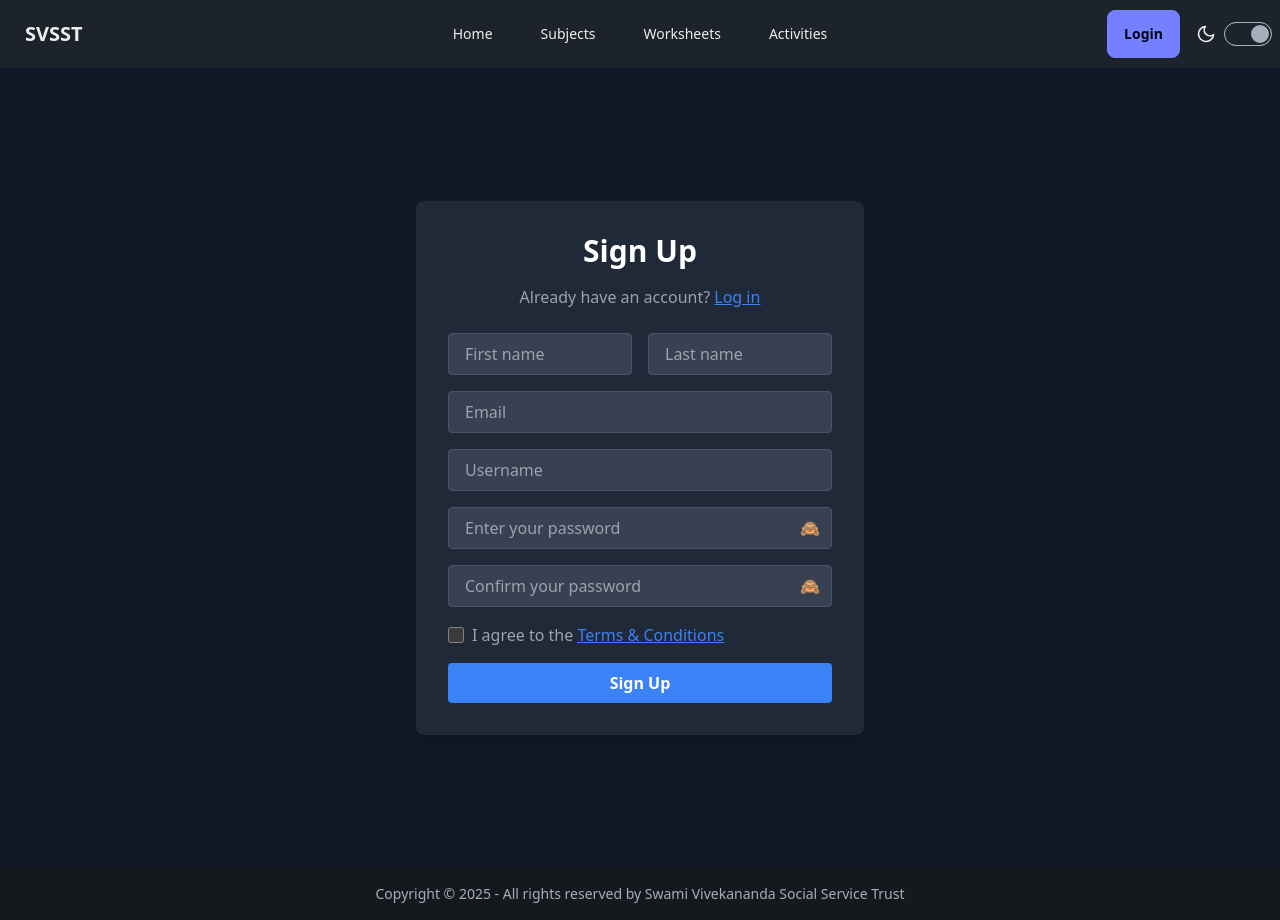
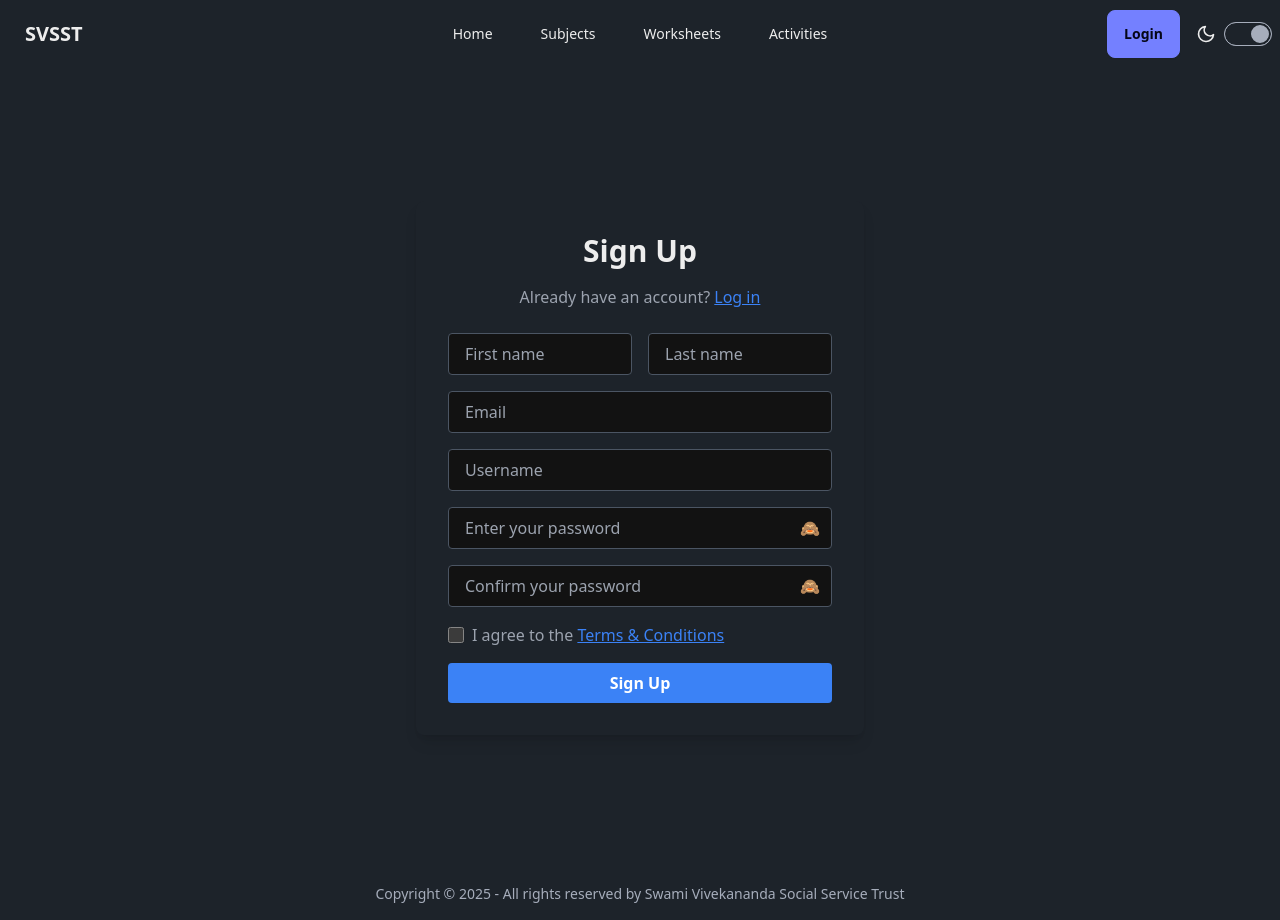
Before and after one commit to NandanaRamesh/Service-Learning-Project, a Next.js app: page /Pages/signup in a window 1280 px wide. Built offline with nearby package versions, Linux system fonts and the light colour scheme.

Commit message:
Updated pages for Subjects, Videos, Login, Signup, and Footer components - Light and Dark Theme

```diff
--- a/app/Pages/Subjects/page.tsx
+++ b/app/Pages/Subjects/page.tsx
@@ -47,17 +47,17 @@ const SubjectsPage: React.FC = () => {
   };
 
   return (
-    <div className="flex min-h-screen bg-gray-900 text-white">
+    <div className="flex min-h-screen">
       {/* Sidebar */}
-      <div className="w-1/4 bg-gray-800 p-4">
+      <div className="w-1/4 p-4">
         <h2 className="text-2xl font-bold mb-4 text-center">Subjects</h2>
         <ul className="space-y-2">
           {subjects.map((subject) => (
             <li key={subject.id}>
               <button
                 onClick={() => handleSubjectChange(subject.id)}
-                className={`w-full px-4 py-2 text-left rounded hover:bg-blue-500 ${
-                  selectedSubject === subject.id ? "bg-blue-500" : "bg-gray-700"
+                className={`w-full px-4 py-2 text-left rounded border border-gray-400 hover:bg-blue-500 ${
+                  selectedSubject === subject.id ? "bg-blue-500" : ""
                 }`}>
                 {subject.label}
               </button>
@@ -83,7 +83,7 @@ const SubjectsPage: React.FC = () => {
             placeholder="Search videos..."
             value={searchQuery}
             onChange={(e) => setSearchQuery(e.target.value)}
-            className="w-full px-4 py-2 rounded bg-gray-800 text-white border border-gray-600 focus:outline-none focus:ring-2 focus:ring-blue-500"
+            className="w-full px-4 py-2 rounded border border-gray-600 focus:outline-none focus:ring-2 focus:ring-blue-500"
           />
         </div>
 
@@ -93,7 +93,7 @@ const SubjectsPage: React.FC = () => {
               filteredVideos.map((video) => (
                 <div
                   key={video.id}
-                  className="bg-gray-800 p-4 rounded shadow hover:shadow-lg transition">
+                  className="p-4 rounded shadow hover:shadow-lg transition">
                   <img
                     src={video.thumbnail}
                     alt={video.title}
@@ -116,7 +116,7 @@ const SubjectsPage: React.FC = () => {
             videos.map((video) => (
               <div
                 key={video.id}
-                className="bg-gray-800 p-4 rounded shadow hover:shadow-lg transition">
+                className="p-4 rounded shadow hover:shadow-lg transition">
                 <img
                   src={video.thumbnail}
                   alt={video.title}
--- a/app/Pages/Videos/page.tsx
+++ b/app/Pages/Videos/page.tsx
@@ -33,8 +33,8 @@ const VideoPage: React.FC = () => {
             <li key={grade.id}>
               <button
                 onClick={() => setSelectedGrade(grade.id)}
-                className={`w-full px-4 py-2 text-left rounded hover:bg-blue-500 ${
-                  selectedGrade === grade.id ? "bg-blue-500" : "bg-gray-700"
+                className={`w-full px-4 py-2 text-left rounded border border-gray-400 hover:bg-blue-500 ${
+                  selectedGrade === grade.id ? "bg-blue-500" : ""
                 }`}>
                 {grade.label}
               </button>
@@ -54,7 +54,7 @@ const VideoPage: React.FC = () => {
             placeholder="Search videos..."
             value={searchQuery}
             onChange={(e) => setSearchQuery(e.target.value)}
-            className="w-full px-4 py-2 rounded bg-gray-800 text-white border border-gray-600 focus:outline-none focus:ring-2 focus:ring-blue-500"
+            className="w-full px-4 py-2 rounded border border-gray-600 focus:outline-none focus:ring-2 focus:ring-blue-500"
           />
         </div>
 
@@ -64,7 +64,7 @@ const VideoPage: React.FC = () => {
               filteredVideos.map((video) => (
                 <div
                   key={video.id}
-                  className="bg-gray-800 p-4 rounded shadow hover:shadow-lg transition">
+                  className="p-4 rounded shadow hover:shadow-lg transition">
                   <img
                     src={video.thumbnail}
                     alt={video.title}
@@ -87,7 +87,7 @@ const VideoPage: React.FC = () => {
             videos.map((video) => (
               <div
                 key={video.id}
-                className="bg-gray-800 p-4 rounded shadow hover:shadow-lg transition">
+                className="p-4 rounded shadow hover:shadow-lg transition">
                 <img
                   src={video.thumbnail}
                   alt={video.title}
--- a/app/Pages/login/page.tsx
+++ b/app/Pages/login/page.tsx
@@ -9,8 +9,8 @@ const Login: React.FC = () => {
   };
 
   return (
-    <div className="min-h-screen flex items-center justify-center bg-gray-900 text-white">
-      <div className="w-full max-w-md p-8 bg-gray-800 rounded-lg shadow-lg">
+    <div className="min-h-screen flex items-center justify-center">
+      <div className="w-full max-w-md p-8 rounded-lg shadow-lg">
         <h1 className="text-3xl font-bold mb-4 text-center">Log In</h1>
         <p className="text-center text-gray-400">
           Don’t have an account?{" "}
@@ -22,13 +22,13 @@ const Login: React.FC = () => {
           <input
             type="email"
             placeholder="Email"
-            className="w-full px-4 py-2 bg-gray-700 rounded border border-gray-600 placeholder-gray-400 focus:outline-none focus:ring-2 focus:ring-blue-500"
+            className="w-full px-4 py-2 rounded border border-gray-600 placeholder-gray-400 focus:outline-none focus:ring-2 focus:ring-blue-500"
           />
           <div className="relative">
             <input
               type={showPassword ? "text" : "password"}
               placeholder="Enter your password"
-              className="w-full px-4 py-2 bg-gray-700 rounded border border-gray-600 placeholder-gray-400 focus:outline-none focus:ring-2 focus:ring-blue-500"
+              className="w-full px-4 py-2 rounded border border-gray-600 placeholder-gray-400 focus:outline-none focus:ring-2 focus:ring-blue-500"
             />
             <button
               type="button"
@@ -44,7 +44,7 @@ const Login: React.FC = () => {
           </div>
           <button
             type="submit"
-            className="w-full py-2 bg-blue-500 hover:bg-blue-600 text-white font-semibold rounded transition">
+            className="w-full py-2 btn btn-primary text-white font-semibold rounded transition">
             Log In
           </button>
         </form>
--- a/app/Pages/signup/page.tsx
+++ b/app/Pages/signup/page.tsx
@@ -15,8 +15,8 @@ const Signup: React.FC = () => {
   };
 
   return (
-    <div className="min-h-screen flex items-center justify-center bg-gray-900 text-white">
-      <div className="w-full max-w-md p-8 bg-gray-800 rounded-lg shadow-lg">
+    <div className="min-h-screen flex items-center justify-center">
+      <div className="w-full max-w-md p-8 rounded-lg shadow-lg">
         <h1 className="text-3xl font-bold mb-4 text-center">Sign Up</h1>
         <p className="text-center text-gray-400">
           Already have an account?{" "}
@@ -29,29 +29,29 @@ const Signup: React.FC = () => {
             <input
               type="text"
               placeholder="First name"
-              className="w-1/2 px-4 py-2 bg-gray-700 rounded border border-gray-600 placeholder-gray-400 focus:outline-none focus:ring-2 focus:ring-blue-500"
+              className="w-1/2 px-4 py-2 rounded border border-gray-600 placeholder-gray-400 focus:outline-none focus:ring-2 focus:ring-blue-500"
             />
             <input
               type="text"
               placeholder="Last name"
-              className="w-1/2 px-4 py-2 bg-gray-700 rounded border border-gray-600 placeholder-gray-400 focus:outline-none focus:ring-2 focus:ring-blue-500"
+              className="w-1/2 px-4 py-2 rounded border border-gray-600 placeholder-gray-400 focus:outline-none focus:ring-2 focus:ring-blue-500"
             />
           </div>
           <input
             type="email"
             placeholder="Email"
-            className="w-full px-4 py-2 bg-gray-700 rounded border border-gray-600 placeholder-gray-400 focus:outline-none focus:ring-2 focus:ring-blue-500"
+            className="w-full px-4 py-2 rounded border border-gray-600 placeholder-gray-400 focus:outline-none focus:ring-2 focus:ring-blue-500"
           />
           <input
             type="text"
             placeholder="Username"
-            className="w-full px-4 py-2 bg-gray-700 rounded border border-gray-600 placeholder-gray-400 focus:outline-none focus:ring-2 focus:ring-blue-500"
+            className="w-full px-4 py-2 rounded border border-gray-600 placeholder-gray-400 focus:outline-none focus:ring-2 focus:ring-blue-500"
           />
           <div className="relative">
             <input
               type={showPassword ? "text" : "password"}
               placeholder="Enter your password"
-              className="w-full px-4 py-2 bg-gray-700 rounded border border-gray-600 placeholder-gray-400 focus:outline-none focus:ring-2 focus:ring-blue-500"
+              className="w-full px-4 py-2 rounded border border-gray-600 placeholder-gray-400 focus:outline-none focus:ring-2 focus:ring-blue-500"
             />
             <button
               type="button"
@@ -64,7 +64,7 @@ const Signup: React.FC = () => {
             <input
               type={showConfirmPassword ? "text" : "password"}
               placeholder="Confirm your password"
-              className="w-full px-4 py-2 bg-gray-700 rounded border border-gray-600 placeholder-gray-400 focus:outline-none focus:ring-2 focus:ring-blue-500"
+              className="w-full px-4 py-2 rounded border border-gray-600 placeholder-gray-400 focus:outline-none focus:ring-2 focus:ring-blue-500"
             />
             <button
               type="button"
@@ -77,7 +77,7 @@ const Signup: React.FC = () => {
             <input
               type="checkbox"
               id="terms"
-              className="w-4 h-4 text-blue-500 bg-gray-700 rounded border-gray-600 focus:ring-blue-500"
+              className="w-4 h-4 text-blue-500 rounded border-gray-600 focus:ring-blue-500"
             />
             <label htmlFor="terms" className="text-gray-400">
               I agree to the{" "}
--- a/app/components/Footer.tsx
+++ b/app/components/Footer.tsx
@@ -2,7 +2,7 @@ import React from "react";
 
 const Footer: React.FC = () => {
   return (
-    <footer className="footer footer-center bg-base-300 text-base-content p-4">
+    <footer className="footer footer-center text-base-content p-4">
       <aside>
         <p>
           Copyright © {new Date().getFullYear()} - All rights reserved by Swami
```
